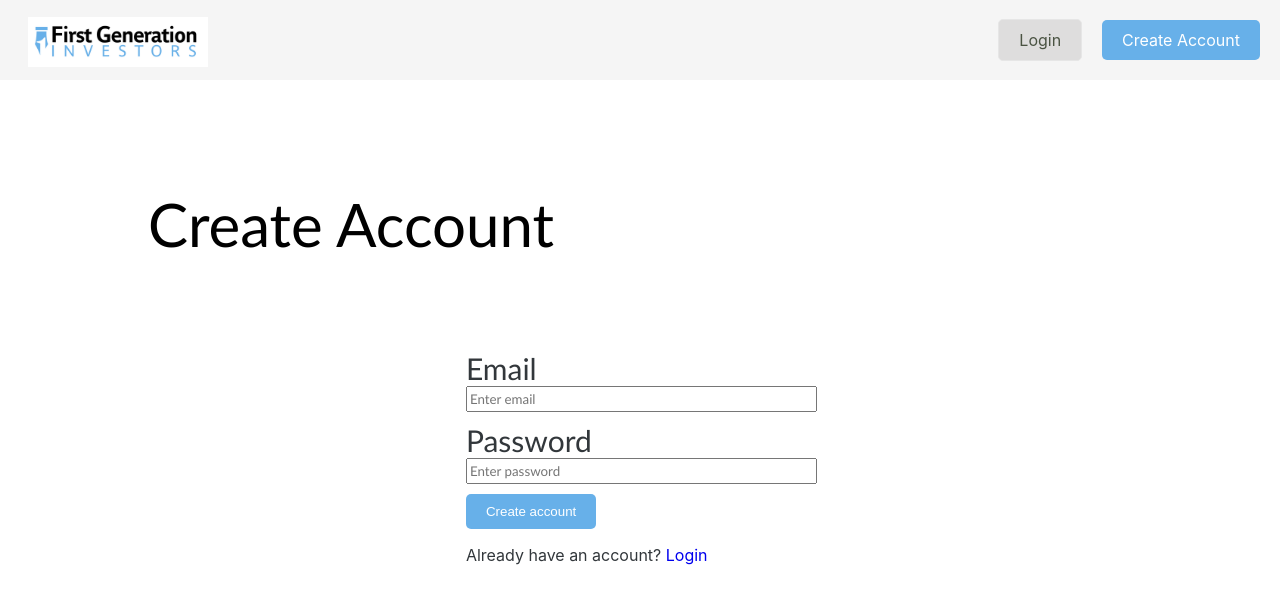
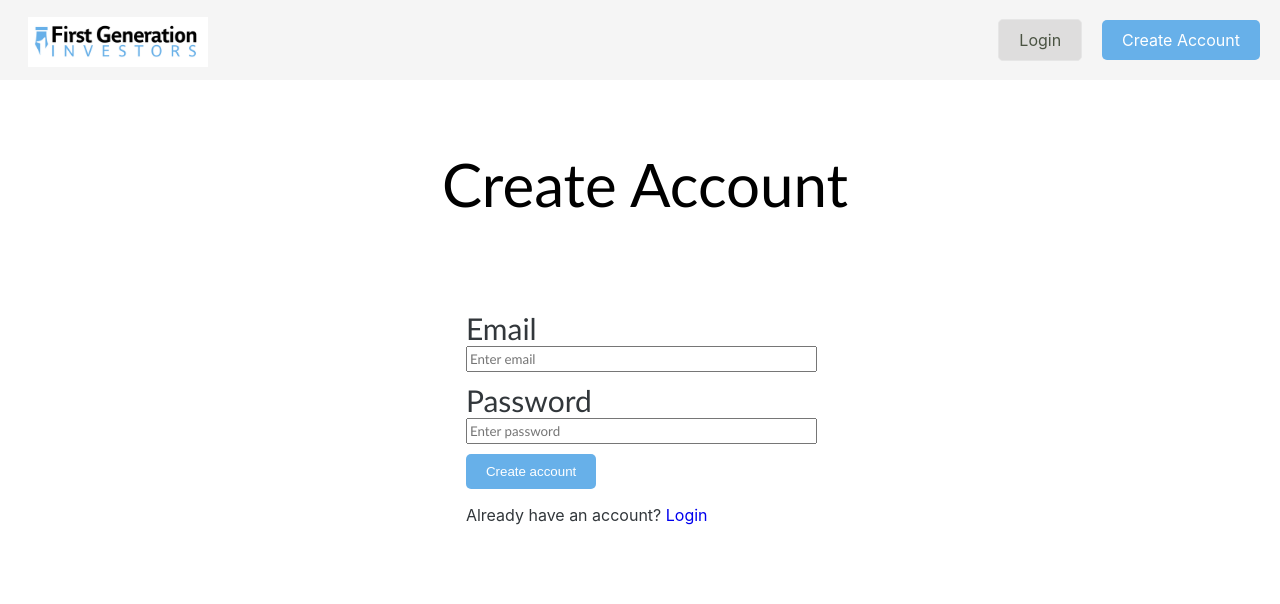
Before and after one commit to cfgjc24/Team-1, a React (Create React App) app: page /create in a window 1280 px wide. Shown: the top 604 px of the page. Built offline with nearby package versions, Linux system fonts and the light colour scheme; no server answers.

Commit message:
fix formatting

```diff
--- a/src/components/Account.css
+++ b/src/components/Account.css
@@ -1,4 +1,4 @@
-.form-title{
+.account-form-title{
     text-align: center;
 }
 
--- a/src/components/Create.js
+++ b/src/components/Create.js
@@ -46,7 +46,7 @@ function Signup() {
 
   return (
     <div className="form-all">
-        <div className="form-title">
+        <div className="account-form-title">
             <h1 className="form-title-label">Create Account</h1>
         </div>
       <form autoComplete="off" className="form" onSubmit={handleSubmit}>
--- a/src/components/Login.js
+++ b/src/components/Login.js
@@ -47,7 +47,7 @@ function Login() {
 
   return (
     <div className="form-all">
-       <div className="form-title">
+       <div className="account-form-title">
         <h1 className="form-title-label">Login</h1>
        </div>
       <form autoComplete="off" className="form" onSubmit={handleSubmit}>
```
